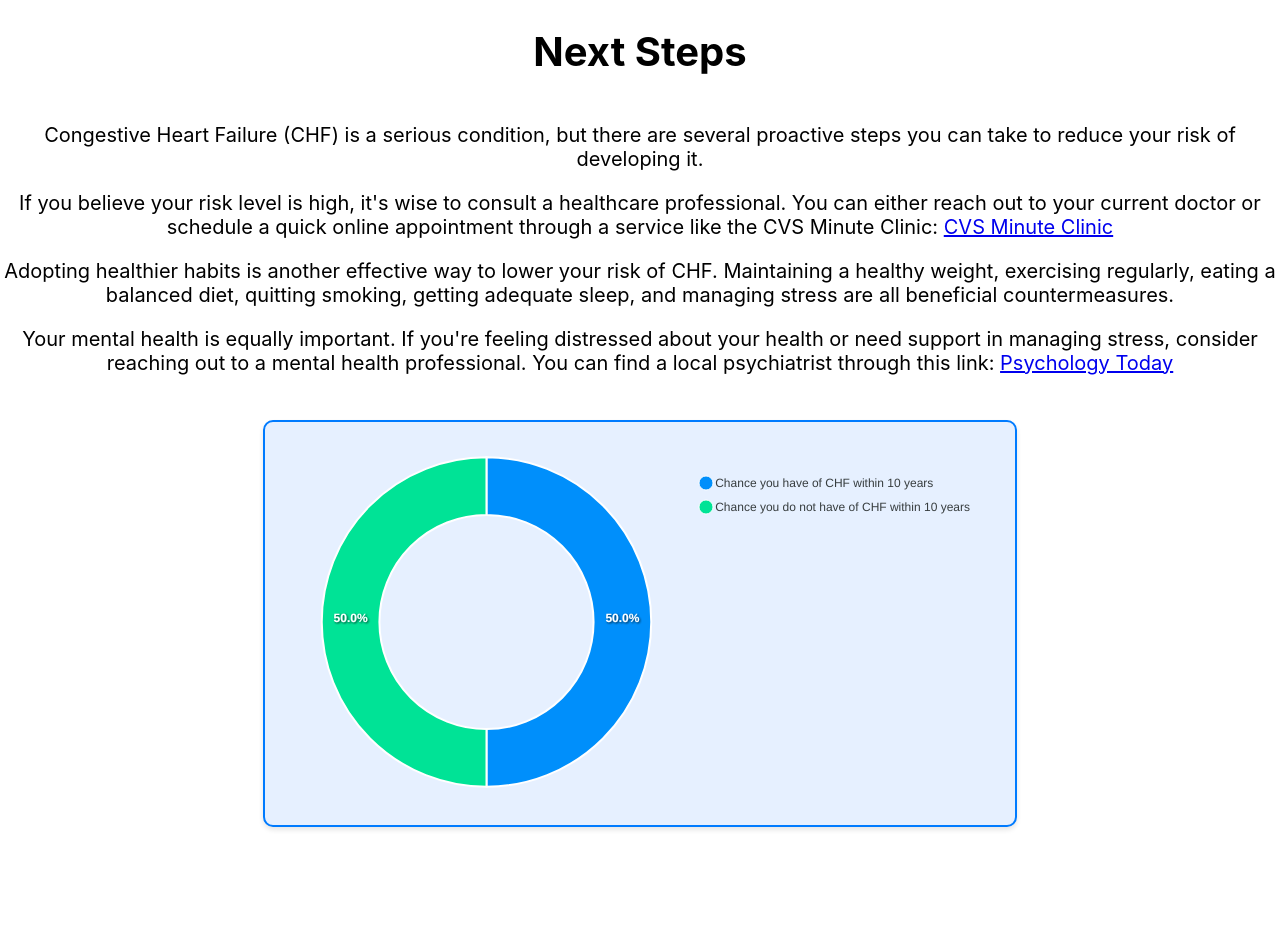
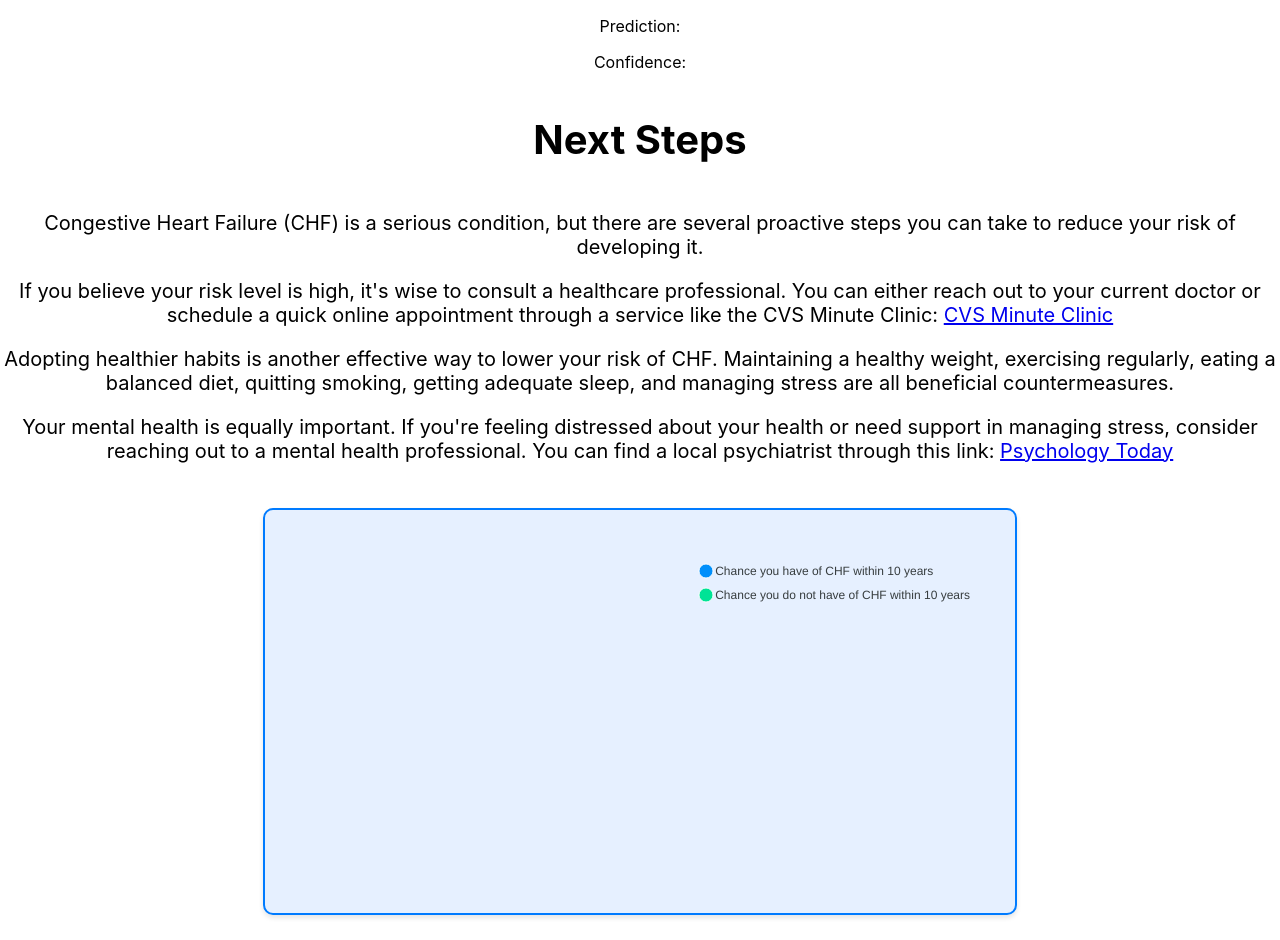
Before and after one commit to jming9188/DTE-Hackathon-2024, a React (Create React App) app in the folder frontend/: page /results in a window 1280 px wide. Before the commit the page ends 852 px from the top, so only its background shows below. Built offline with nearby package versions, Linux system fonts and the light colour scheme.

Commit message:
passed confidence and result to results page

```diff
--- a/frontend/src/Form.js
+++ b/frontend/src/Form.js
@@ -202,8 +202,8 @@ function Form() {
 
       .then(response => response.json())
       .then(result => {
-      alert(`Prediction: ${result.prediction}, Confidence: ${result.confidence}`);
-      navigate("/results");
+
+      navigate("/results", { state: { prediction: result.prediction, confidence: result.confidence } });
     })
 
     .catch(error => {
--- a/frontend/src/Results.js
+++ b/frontend/src/Results.js
@@ -1,13 +1,20 @@
 import React from 'react';
 import ApexChart from './Piechart';
 import NextSteps from './NextSteps';
+import { useLocation } from 'react-router-dom';
 
 function Results() {
+  const location = useLocation();
+  const { prediction, confidence } = location.state || {};
+
   return (
     <div>
+      <p>Prediction: {prediction}</p>
+      <p>Confidence: {confidence}</p>
       <NextSteps/>
-        <ApexChart value1={50} value2={50}/>
+      <ApexChart value1={confidence*100} value2={100 - confidence*100}/>
     </div>
   );
 }
+
 export default Results;
```
Lines whose indentation alone changed are shown as unchanged.
